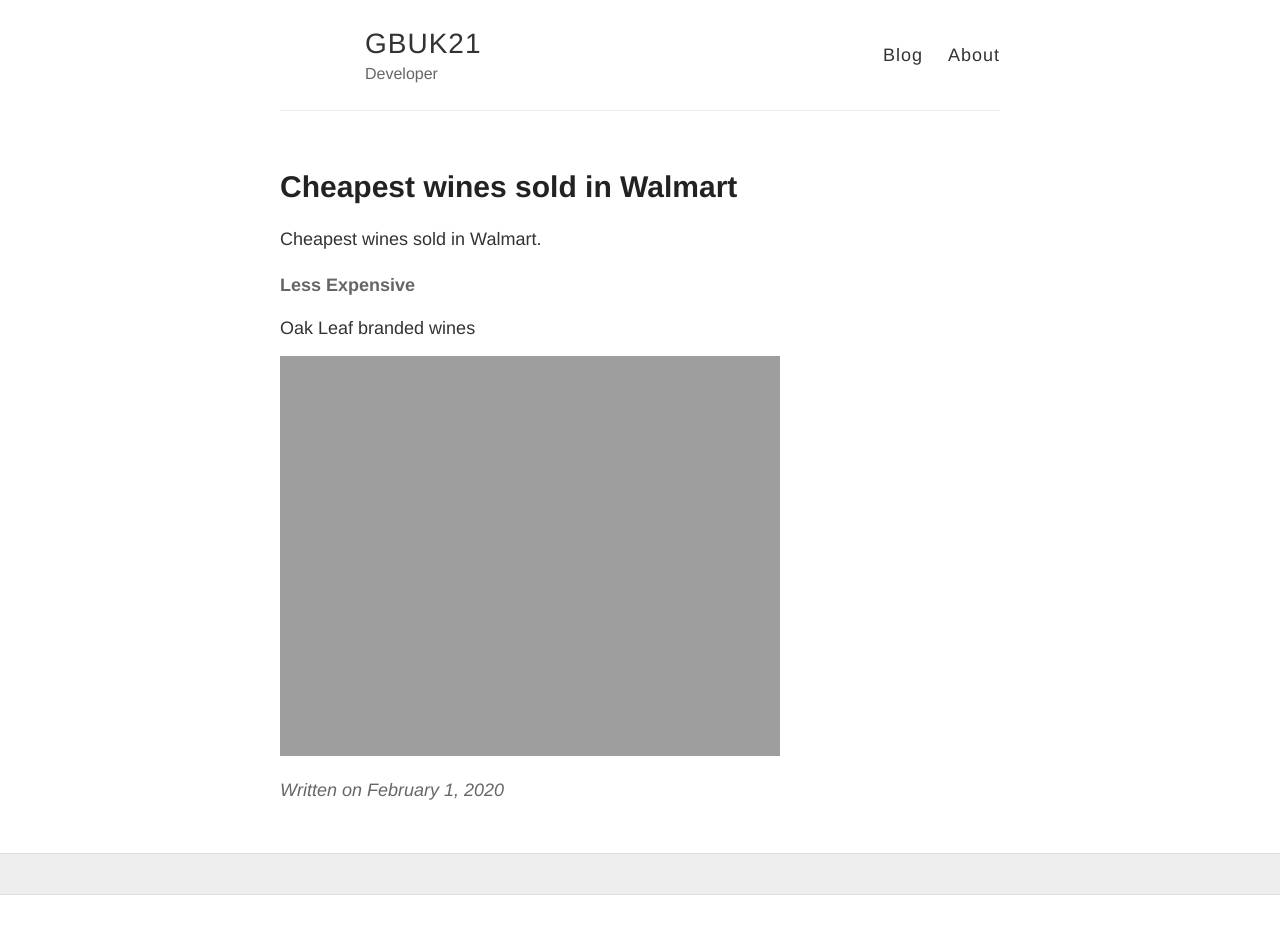
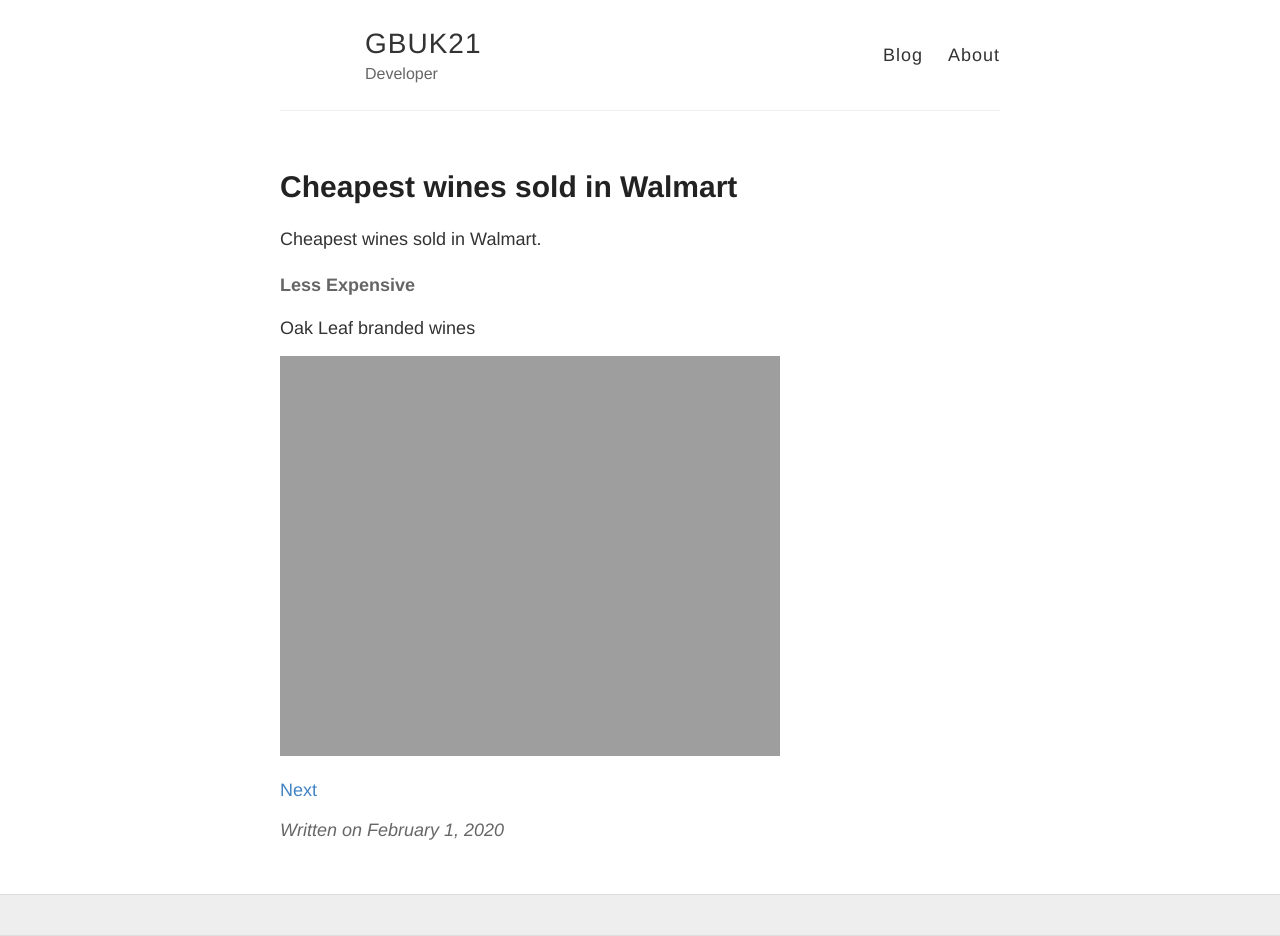
Before and after one commit to gbuk21/General, a Jekyll site: the page built from split1/_posts/2020-02-01-Cheapest wines sold in Walmart.md, in a window 1280 px wide. Built offline with Jekyll 4.4.1, drawn with Linux system fonts in a browser that asks for light colours; before the commit the page ends 900 px from its top, so only the background shows below that.

Commit message:
Update 2020-02-01-Cheapest wines sold in Walmart.md

```diff
--- a/split1/_posts/2020-02-01-Cheapest wines sold in Walmart.md
+++ b/split1/_posts/2020-02-01-Cheapest wines sold in Walmart.md
@@ -10,3 +10,5 @@
 Oak Leaf branded wines
 
 <img src="{{ site.baseurl }}/images/Oak Leaf Cabernet Sauvignon.jpg" class="responsive" width="500" height="400" />
+
+[Next]({{ site.baseurl }}{% link split1/_posts/2020-01-31-Manischewitz juices.md %})
```
